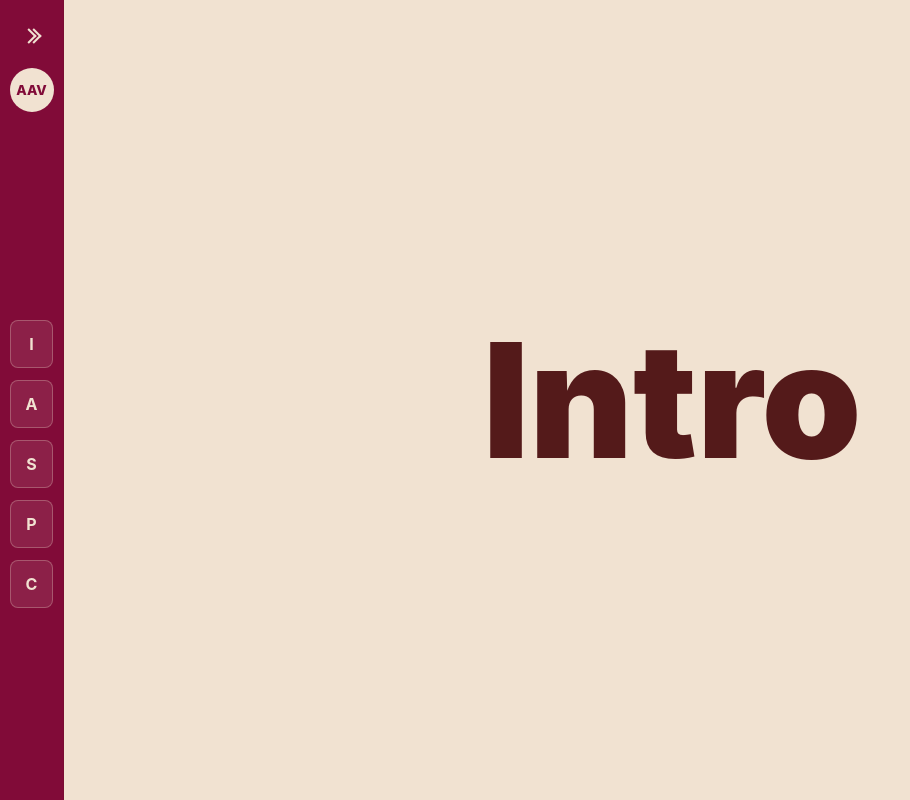
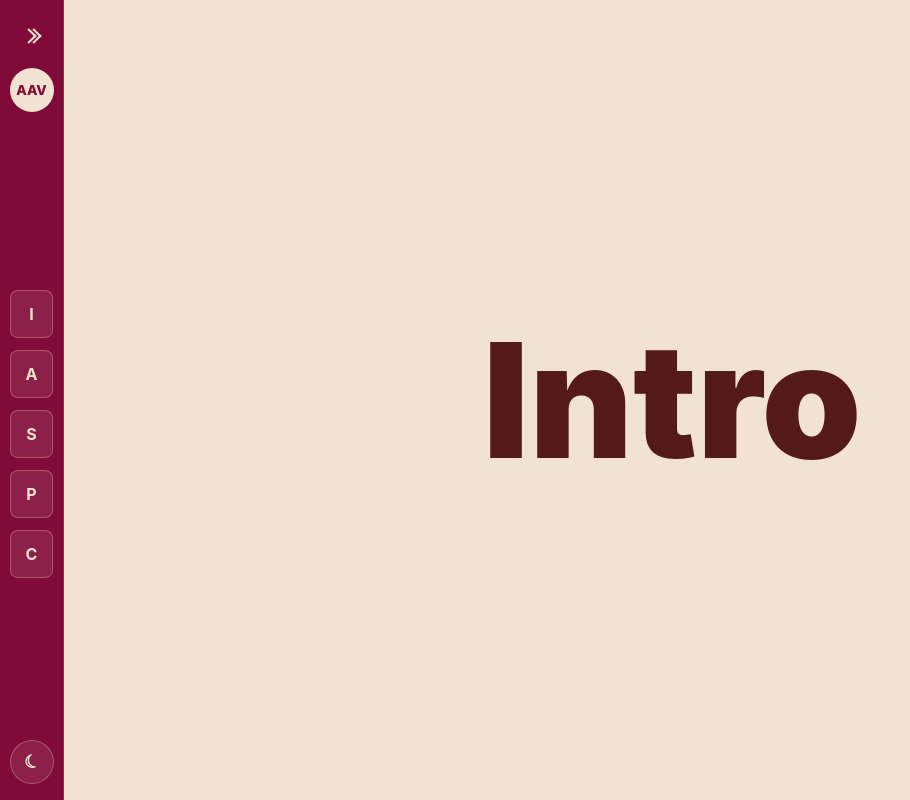
Before and after one commit to AAVerse/portfolio, an Angular app: page / in a window 1280 px wide. Shown: the whole page, without its empty margins (0-910 px from the left). Built offline with nearby package versions, Linux system fonts and the light colour scheme.

Commit message:
feat: implemented dark theme toggle

```diff
--- a/src/app/app.html
+++ b/src/app/app.html
@@ -1,7 +1,13 @@
-<div class="app-shell" [class.app-shell--navbar-collapsed]="isNavbarCollapsed()">
+<div
+  class="app-shell"
+  [class.app-shell--navbar-collapsed]="isNavbarCollapsed()"
+  [class.app-shell--dark-theme]="isDarkTheme()"
+>
   <app-navbar
     [collapsed]="isNavbarCollapsed()"
     (collapsedChange)="setNavbarCollapsed($event)"
+    [darkTheme]="isDarkTheme()"
+    (darkThemeChange)="setDarkTheme($event)"
   />
 
   <main class="app-shell__content" aria-label="Page content">
--- a/src/app/app.scss
+++ b/src/app/app.scss
@@ -4,9 +4,25 @@
 }
 
 .app-shell {
+  color-scheme: light;
   min-height: 100vh;
   background: var(--color-background);
   color: var(--color-text);
+  transition:
+    background-color 220ms ease,
+    color 220ms ease;
+}
+
+.app-shell--dark-theme {
+  --color-primary: #ff8ab7;
+  --color-background: #120c10;
+  --color-surface: #24161e;
+  --color-text: #f4dce6;
+  --color-navbar: #2b0f1d;
+  --color-navbar-text: #f9dbe8;
+  --color-navbar-accent: #ffadc9;
+
+  color-scheme: dark;
 }
 
 .app-shell__content {
--- a/src/app/app.ts
+++ b/src/app/app.ts
@@ -21,8 +21,13 @@ import { SkillsSection } from './components/skills-section/skills-section';
 })
 export class App {
   protected readonly isNavbarCollapsed = signal(true);
+  protected readonly isDarkTheme = signal(false);
 
   protected setNavbarCollapsed(isCollapsed: boolean): void {
     this.isNavbarCollapsed.set(isCollapsed);
   }
+
+  protected setDarkTheme(isDarkTheme: boolean): void {
+    this.isDarkTheme.set(isDarkTheme);
+  }
 }
--- a/src/app/components/navbar/navbar.html
+++ b/src/app/components/navbar/navbar.html
@@ -34,4 +34,28 @@
       </li>
     }
   </ul>
+
+  <div class="side-navbar__footer">
+    <button
+      class="side-navbar__link side-navbar__theme-toggle"
+      type="button"
+      (click)="toggleTheme()"
+      [attr.aria-label]="darkTheme ? 'Switch to light theme' : 'Switch to dark theme'"
+      [attr.aria-pressed]="darkTheme"
+      [attr.title]="darkTheme ? 'Switch to light theme' : 'Switch to dark theme'"
+    >
+      <span
+        class="side-navbar__theme-icon"
+        style="display: inline-block"
+        [style.transform]="darkTheme ? null : 'rotate(-18deg)'"
+        aria-hidden="true"
+      >
+        @if (darkTheme) {
+          &#9728;
+        } @else {
+          &#9790;
+        }
+      </span>
+    </button>
+  </div>
 </nav>
--- a/src/app/components/navbar/navbar.scss
+++ b/src/app/components/navbar/navbar.scss
@@ -3,6 +3,10 @@
 }
 
 .side-navbar {
+  --nav-bg: var(--color-navbar);
+  --nav-fg: var(--color-navbar-text);
+  --nav-accent: var(--color-navbar-accent);
+
   position: fixed;
   inset: 0 auto 0 0;
   z-index: 10;
@@ -11,9 +15,9 @@
   min-height: 100vh;
   flex-direction: column;
   overflow: hidden;
-  border-right: 1px solid color-mix(in srgb, var(--color-text) 16%, transparent);
-  background: var(--color-primary);
-  color: var(--color-background);
+  border-right: 1px solid color-mix(in srgb, var(--nav-fg) 16%, transparent);
+  background: var(--nav-bg);
+  color: var(--nav-fg);
   transition: width 280ms ease;
 }
 
@@ -38,15 +42,13 @@
   justify-content: center;
   overflow: hidden;
   border-radius: 999px;
-  background-color: var(--color-background);
-  color: var(--color-primary);
+  background-color: var(--nav-fg);
+  color: var(--nav-bg);
   font-size: 1.25rem;
   font-weight: 800;
   text-decoration: none;
   white-space: nowrap;
-  transition:
-    width 280ms ease,
-    height 280ms ease;
+  transition: width 280ms ease;
 }
 
 .side-navbar__brand-mark,
@@ -80,14 +82,14 @@
 
 .side-navbar__toggle:hover,
 .side-navbar__toggle:focus-visible {
-  color: var(--color-surface);
+  color: var(--nav-accent);
   transform: scale(1.08);
 }
 
 .side-navbar__toggle:focus-visible,
 .side-navbar__link:focus-visible,
 .side-navbar__brand:focus-visible {
-  outline: 3px solid var(--color-surface);
+  outline: 3px solid var(--nav-accent);
   outline-offset: 3px;
 }
 
@@ -137,9 +139,9 @@
   min-height: 3.5rem;
   align-items: center;
   justify-content: center;
-  border: 1px solid color-mix(in srgb, var(--color-background) 28%, transparent);
+  border: 1px solid color-mix(in srgb, var(--nav-fg) 28%, transparent);
   border-radius: 0.5rem;
-  background: color-mix(in srgb, var(--color-background) 10%, transparent);
+  background: color-mix(in srgb, var(--nav-fg) 10%, transparent);
   color: inherit;
   font-size: clamp(1rem, 1.4vw, 1.3rem);
   font-weight: 700;
@@ -154,10 +156,22 @@
 
 .side-navbar__link:hover,
 .side-navbar__link:focus-visible {
-  border-color: var(--color-background);
-  background: var(--color-background);
-  color: var(--color-primary);
+  border-color: var(--nav-fg);
+  background: var(--nav-fg);
+  color: var(--nav-bg);
   transform: translateX(0.25rem);
+}
+
+.side-navbar__footer {
+  padding: 0 1.25rem 1.25rem;
+}
+
+.side-navbar__theme-toggle {
+  width: 2.75rem;
+  min-height: 2.75rem;
+  padding: 0;
+  border-radius: 999px;
+  cursor: pointer;
 }
 
 .side-navbar--collapsed .side-navbar__header {
@@ -170,7 +184,6 @@
 .side-navbar--collapsed .side-navbar__brand {
   order: 2;
   width: 2.75rem;
-  height: 2.75rem;
   font-size: 0.85rem;
 }
 
@@ -207,7 +220,11 @@
   padding: 1rem 0.6rem;
 }
 
-.side-navbar--collapsed .side-navbar__link {
+.side-navbar--collapsed .side-navbar__links .side-navbar__link {
   min-height: 3rem;
   font-size: 1rem;
 }
+
+.side-navbar--collapsed .side-navbar__footer {
+  padding: 0 0.6rem 1rem;
+}
--- a/src/app/components/navbar/navbar.ts
+++ b/src/app/components/navbar/navbar.ts
@@ -8,7 +8,9 @@ import { Component, EventEmitter, Input, Output } from '@angular/core';
 })
 export class Navbar {
   @Input() collapsed = false;
+  @Input() darkTheme = false;
   @Output() collapsedChange = new EventEmitter<boolean>();
+  @Output() darkThemeChange = new EventEmitter<boolean>();
 
   protected readonly navItems = [
     { label: 'Intro', href: '#intro', shortLabel: 'I' },
@@ -22,4 +24,9 @@ export class Navbar {
     this.collapsed = !this.collapsed;
     this.collapsedChange.emit(this.collapsed);
   }
+
+  protected toggleTheme(): void {
+    this.darkTheme = !this.darkTheme;
+    this.darkThemeChange.emit(this.darkTheme);
+  }
 }
--- a/src/styles.scss
+++ b/src/styles.scss
@@ -5,6 +5,9 @@
   --color-background: #f1e2d1;
   --color-surface: #dcc3aa;
   --color-text: #541a1a;
+  --color-navbar: var(--color-primary);
+  --color-navbar-text: var(--color-background);
+  --color-navbar-accent: var(--color-surface);
   --navbar-expanded-width: 380px;
   --navbar-collapsed-width: 64px;
 }
```
Also changed, not shown: 1 other file (tests, documents, lock files or other folders).
